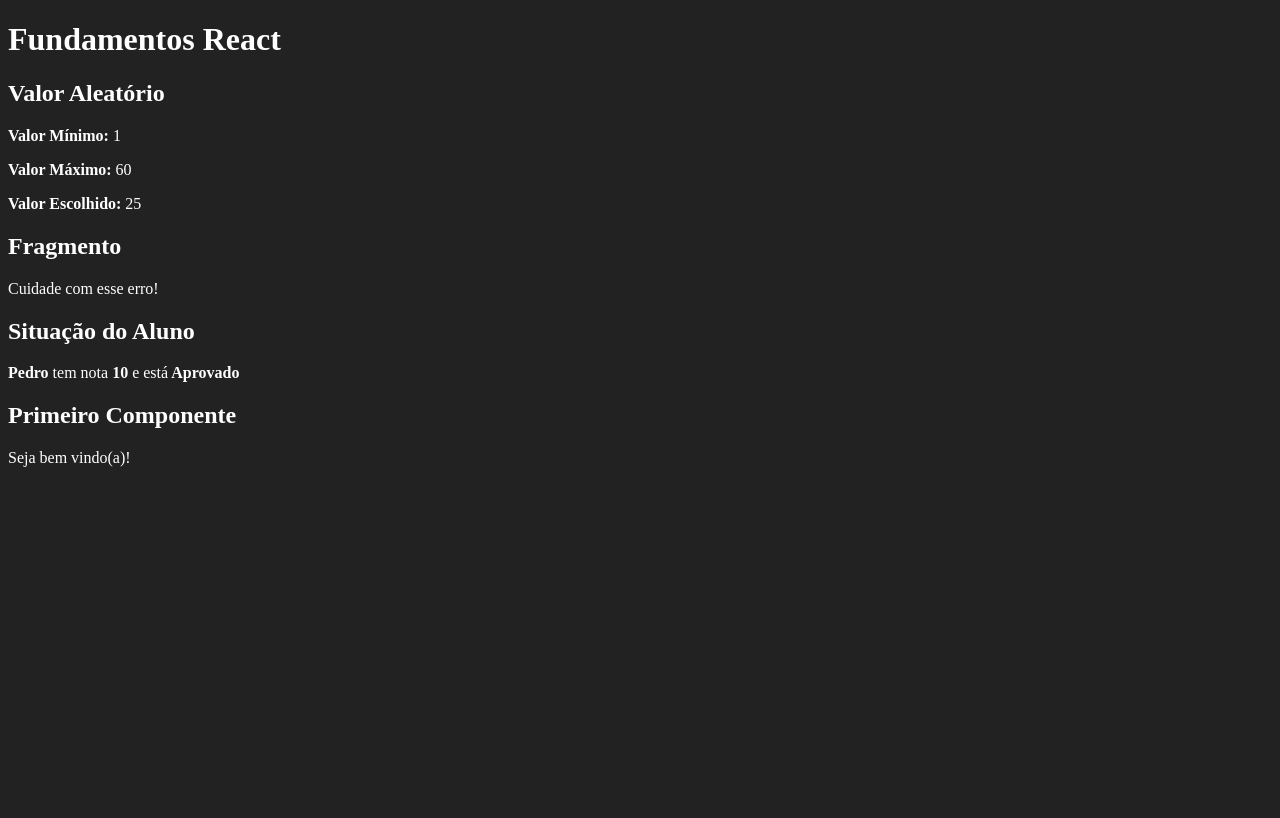
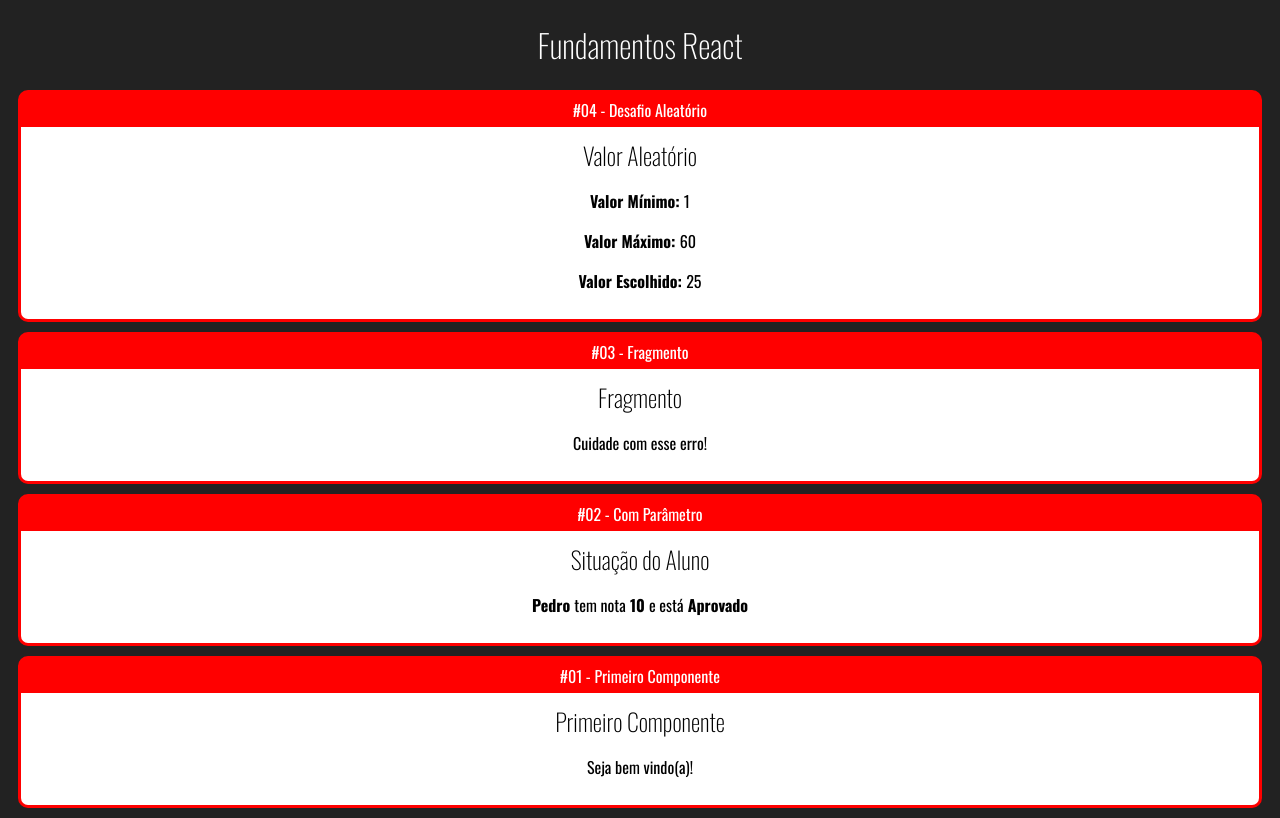
Before and after one commit to gpmendes7/reactreduxfundamentos, a React (Create React App) app in the folder fundamentos-react/: page / in a window 1280 px wide. Built offline with nearby package versions, Linux system fonts and the light colour scheme.

Commit message:
22. Componente Card #01

```diff
--- a/fundamentos-react/public/index.html
+++ b/fundamentos-react/public/index.html
@@ -11,6 +11,12 @@
     />
     <link rel="apple-touch-icon" href="%PUBLIC_URL%/logo192.png" />
     <link rel="manifest" href="%PUBLIC_URL%/manifest.json" />
+    <link rel="preconnect" href="https://fonts.googleapis.com" />
+    <link rel="preconnect" href="https://fonts.gstatic.com" crossorigin />
+    <link
+      href="https://fonts.googleapis.com/css2?family=Oswald:wght@200;300;400;500;600;700&display=swap"
+      rel="stylesheet"
+    />
     <title>React App</title>
   </head>
   <body>
--- a/fundamentos-react/src/App.jsx
+++ b/fundamentos-react/src/App.jsx
@@ -1,5 +1,6 @@
 import React from "react";
 
+import Card from "./components/layout/Card";
 import Aleatorio from "./components/basicos/Aleatorio";
 import Fragmento from "./components/basicos/Fragmento";
 import ComParametro from "./components/basicos/ComParametro";
@@ -8,9 +9,21 @@ import Primeiro from "./components/basicos/Primeiro";
 export default () => (
   <div id="app">
     <h1>Fundamentos React</h1>
-    <Aleatorio min={1} max={60} />
-    <Fragmento />
-    <ComParametro titulo="Situação do Aluno" aluno="Pedro" nota={9.3} />
-    <Primeiro></Primeiro>
+
+    <Card titulo="#04 - Desafio Aleatório">
+      <Aleatorio min={1} max={60}></Aleatorio>
+    </Card>
+
+    <Card titulo="#03 - Fragmento">
+      <Fragmento />
+    </Card>
+
+    <Card titulo="#02 - Com Parâmetro">
+      <ComParametro titulo="Situação do Aluno" aluno="Pedro" nota={9.3} />
+    </Card>
+
+    <Card titulo="#01 - Primeiro Componente">
+      <Primeiro></Primeiro>
+    </Card>
   </div>
 );
--- /dev/null
+++ b/fundamentos-react/src/components/layout/Card.css
@@ -0,0 +1,19 @@
+.Card {
+  background-color: red;
+  border: 3px solid red;
+  border-radius: 10px;
+  overflow: hidden;
+  margin: 10px;
+}
+
+.Card .Title {
+  padding: 5px 0px;
+  display: flex;
+  justify-content: center;
+}
+
+.Card .Content {
+  background-color: #fff;
+  color: #000;
+  padding: 10px;
+}
--- /dev/null
+++ b/fundamentos-react/src/components/layout/Card.jsx
@@ -0,0 +1,11 @@
+import "./Card.css";
+import React from "react";
+
+export default (props) => {
+  return (
+    <div className="Card">
+      <div className="Title">{props.titulo}</div>
+      <div className="Content">{props.children}</div>
+    </div>
+  );
+};
--- a/fundamentos-react/src/index.css
+++ b/fundamentos-react/src/index.css
@@ -1,4 +1,17 @@
 body {
+  font-family: Oswald;
   background-color: #222;
   color: #fff;
+  text-align: center;
 }
+
+h1,
+h2,
+h3 {
+  font-weight: 200;
+}
+
+h2,
+h3 {
+  margin: 0;
+}
```
